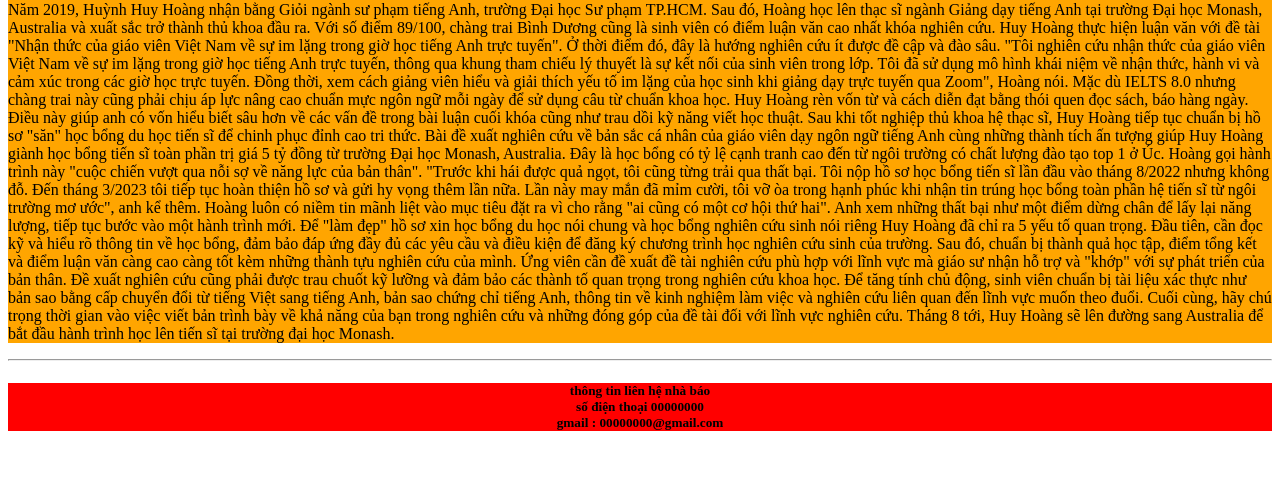
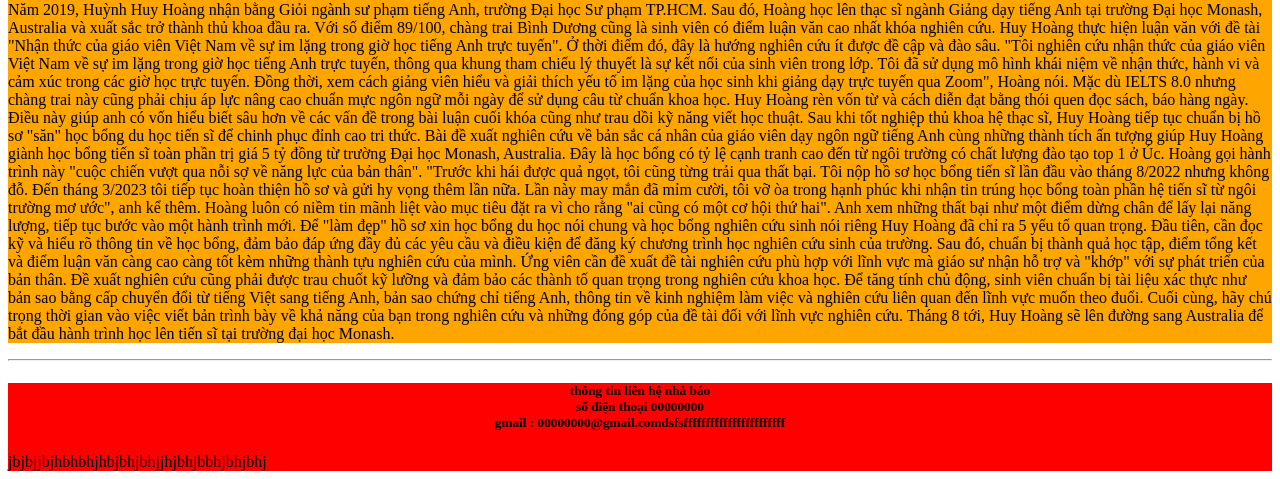
Before and after one commit to quan99quan/bai-tap-3, a plain HTML site: page hocduong2.html in a window 1280 px wide. Shown: the part 829-1308 px from the top of the page. Before the commit the page ends 1282 px from the top, so only its background shows below. Drawn offline with Linux system fonts and the light colour scheme.

Commit message:
sua file hocduong2

```diff
--- a/hocduong2.html
+++ b/hocduong2.html
@@ -106,8 +106,8 @@
     <h5 style="text-align: center">
       thông tin liên hệ nhà báo <br />
       số điện thoại 00000000 <br />
-      gmail : 00000000@gmail.com
-    </h5>
+      gmail : 00000000@gmail.comdsfsfffffffffffffffffffffff
+    </h5> jbjbjjbjhbhbhjhbjbhjbhjjhjbhjbbhjbhjbhj
     <!-- footer area -->
   </footer>
 </body>
```
